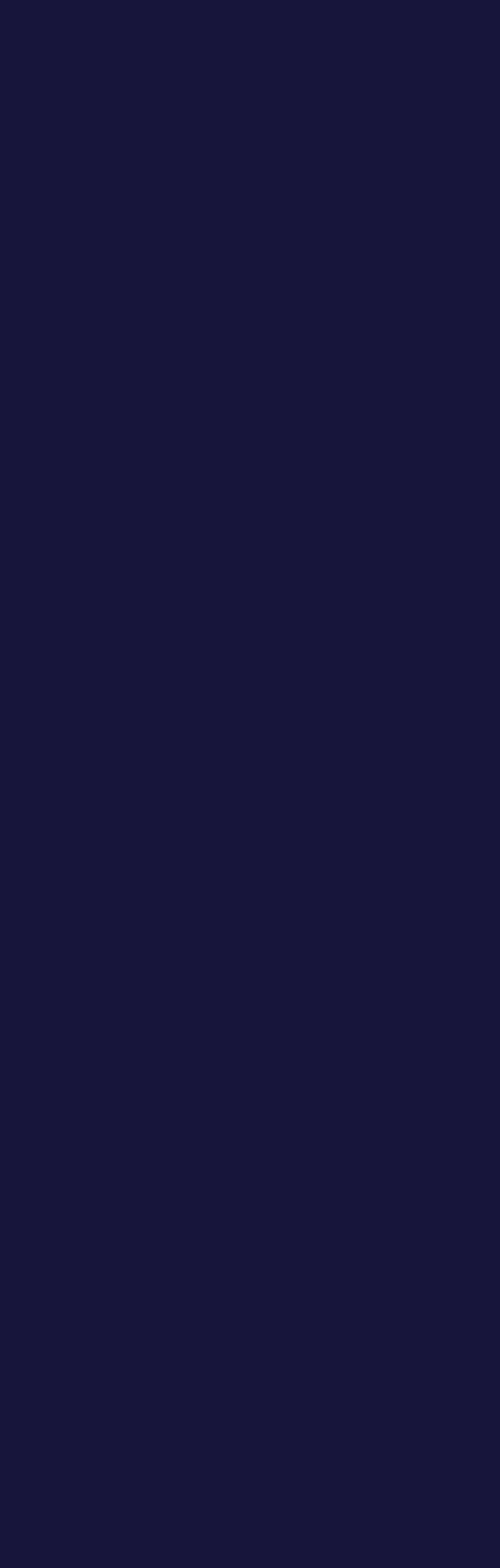
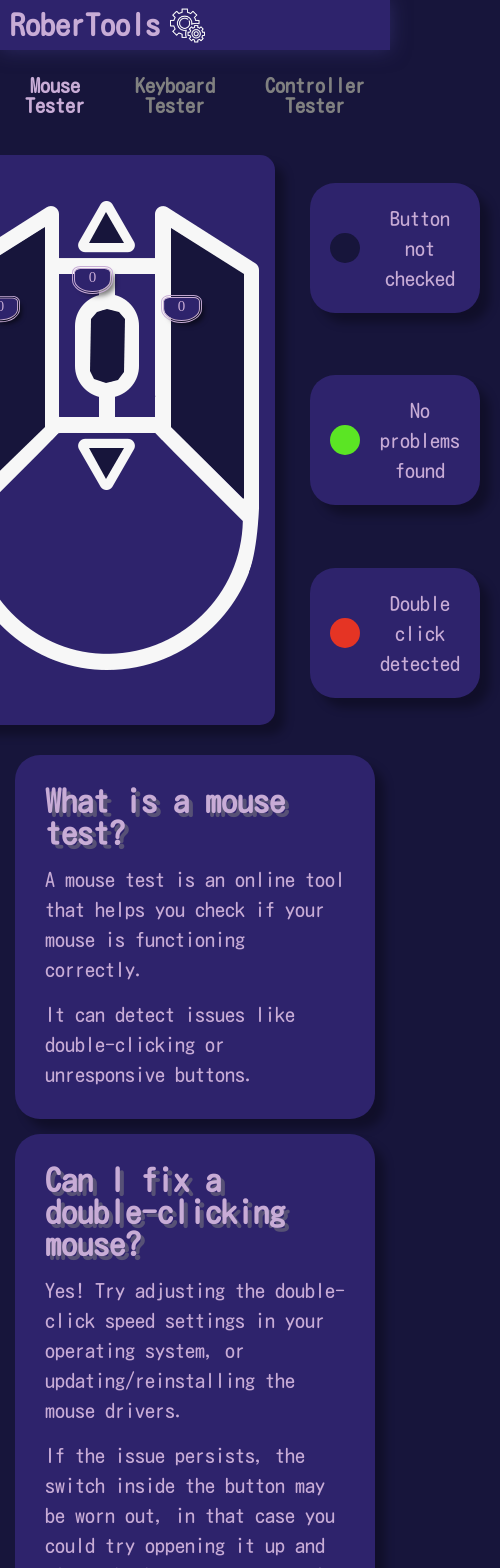
Before and after one commit to szr2001/WebMouseTester, a React (Vite) app: page / in a window 390 px wide. Shown: the top 1568 px of the page, 500 px wide, since content can reach past the window. Before the commit the page ends 844 px from the top, so only its background shows below. Built offline with nearby package versions, Linux system fonts and the light colour scheme; a web font is replaced by a local one.

Commit message:
Added FAQ, fixed profilerresult circles changing on small screens

```diff
--- a/src/Components/PhoneWarning/PhoneWarning.css
+++ b/src/Components/PhoneWarning/PhoneWarning.css
@@ -0,0 +1,22 @@
+.phoneWarning{
+    display:flex;
+    flex-direction:column;
+    justify-content:center;
+    text-align:center;
+    margin:30px;
+    padding:30px;
+}
+
+.phoneWarning-img {
+    width: 50%;
+    align-self: center;
+}
+
+.phoneWarning-text {
+    font-family: var(--primary-font);
+    font-size: 30px;
+    font-weight:bold;
+    line-height: 50px;
+    text-shadow: 4px 4px rgb(128, 128, 128, 0.5);
+    color: var(--text-color);
+}
--- a/src/Components/PhoneWarning/PhoneWarning.jsx
+++ b/src/Components/PhoneWarning/PhoneWarning.jsx
@@ -1,9 +1,11 @@
 import './PhoneWarning.css'
+import phoneImg from '../../assets/pc.png'
 
 function PhoneWarning() {
   return (
-      <div className="">
-
+      <div className="phoneWarning">
+          <img className="phoneWarning-img" src={phoneImg} />
+          <p className="phoneWarning-text">Only available on desktop devices!</p>
       </div>
   );
 }
--- a/src/Containers/App/App.jsx
+++ b/src/Containers/App/App.jsx
@@ -1,22 +1,11 @@
 import './App.css'
-import { MouseTesterPage } from '../../Containers';
-import { Footer, Navbar, PhoneWarning } from '../../Components';
+import { MainView } from '../../Containers';
+import { PhoneWarning } from '../../Components';
 
-
-const MainView = () => {
-    return (
-        <>
-        <Navbar />
-        <MouseTesterPage />
-        <Footer />
-        </>
-    );
-}
+const isMobile = /iPhone|iPad|iPod|Android/i.test(navigator.userAgent);
 
 function App() {
-    return (
-        window.innerWidth > 600 && window.innerHeight > 600 ? <MainView /> : <PhoneWarning />
-    );
+    return isMobile ? <PhoneWarning /> : <MainView />
 }
 
 export default App;
--- /dev/null
+++ b/src/Containers/MainView/MainView.jsx
@@ -0,0 +1,15 @@
+import './Mainview.css'
+import { Footer, Navbar} from '../../Components';
+import { MouseTesterPage} from '../../Containers';
+
+function MainView() {
+  return (
+      <>
+        <Navbar />
+        <MouseTesterPage />
+        <Footer />
+      </>
+  );
+}
+
+export default MainView;
--- a/src/Containers/MouseTesterPage/MouseTesterPage.css
+++ b/src/Containers/MouseTesterPage/MouseTesterPage.css
@@ -13,7 +13,9 @@
 .profiler-detail {
     box-shadow: 10px 10px 10px rgb(0, 0, 0, 0.3);
     display: flex;
-    justify-content: space-evenly;
+    justify-content: center;
+    text-align:center;
+    vertical-align:central;
     background-color: var(--secondary-color);
     padding: 10px;
     margin: 20px;
@@ -21,12 +23,10 @@
 }
 
 .profiler-result{
-    display:flex;
-    flex-direction:column;
-    flex-wrap:wrap;
     margin:10px;
-    width:30px;
-    height:30px;
+    min-width:30px;
+    align-self:center;
+    min-height:30px;
     border-radius:60px;
 }
 
--- a/src/Containers/MouseTesterPage/MouseTesterPage.jsx
+++ b/src/Containers/MouseTesterPage/MouseTesterPage.jsx
@@ -21,8 +21,8 @@ function MouseTesterPage() {
                   </div>
               </div>
           </div>
-          <TextSection title="What is a mouse test?" desc={["A mouse test is meant to test the device for problems like double click and rabies. It also works on solar power and drugs.", "It's also the thing you hold in your hand right now :D "]} />
-          <TextSection title="Why are we here?" desc="Just to suffer,Just to suffer,Just to suffer,Just to suffer,Just to suffer,Just to suffer,Just to suffer,Just to suffer,Just to suffer,Just to suffer,Just to suffer,Just to suffer,Just to suffer,Just to suffer,Just to suffer,Just to suffer,Just to suffer,Just to suffer,Just to suffer,Just to suffer," />
+          <TextSection title="What is a mouse test?" desc={["A mouse test is an online tool that helps you check if your mouse is functioning correctly."," It can detect issues like double-clicking or unresponsive buttons."]}/>
+          <TextSection title="Can I fix a double-clicking mouse?" desc={["Yes! Try adjusting the double-click speed settings in your operating system, or updating/reinstalling the mouse drivers.", "If the issue persists, the switch inside the button may be worn out, in that case you could try oppening it up and clean the button contacts, if that doesn't work then it might be time to buy another one.." ]}/>
       </div>
   );
 }
--- a/src/Containers/index.js
+++ b/src/Containers/index.js
@@ -1,2 +1,3 @@
 export { default as MouseTesterPage } from './MouseTesterPage/MouseTesterPage'
 export { default as App } from './App/App'
+export { default as MainView } from './MainView/MainView'
```
Also changed, not shown: src/Containers/MainView/MainView.css (added), src/assets/pc.png (added).
